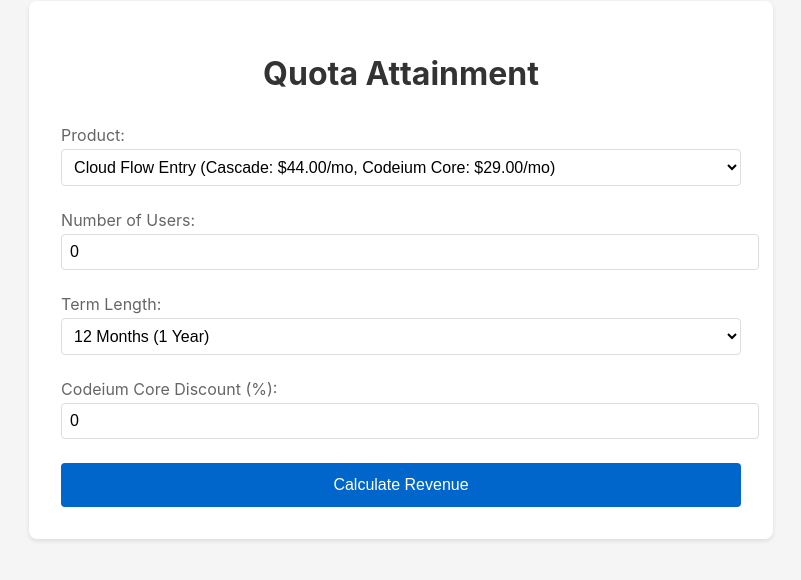
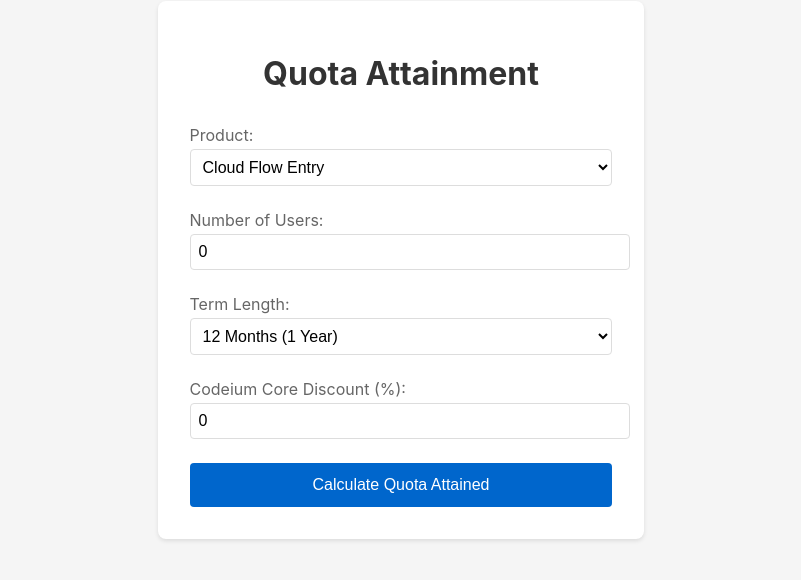
Before and after one commit to navsharma1/quota-calculator-web, a React app: page / in a window 1280 px wide. Shown: the part 146-726 px from the top of the page, without its empty margins (271-1072 px from the left). Built offline with nearby package versions, Linux system fonts and the light colour scheme.

Commit message:
Update calculator with annualized quota and term options

```diff
--- a/src/App.tsx
+++ b/src/App.tsx
@@ -41,6 +41,9 @@ const products: Product[] = [
 
 const termOptions = [
   { value: 1, label: '1 Month' },
+  { value: 3, label: '3 Months' },
+  { value: 6, label: '6 Months' },
+  { value: 9, label: '9 Months' },
   { value: 12, label: '12 Months (1 Year)' },
   { value: 24, label: '24 Months (2 Years)' },
   { value: 36, label: '36 Months (3 Years)' }
@@ -85,16 +88,17 @@ const App: React.FC = () => {
 
   const calculateRevenue = () => {
     const discountMultiplier = 1 - (discount / 100);
+    const annualizationMultiplier = 12 / termLength;
 
     // Calculate Cascade revenue and quota attainment (no discount)
     const monthlyCascadeRevenue = users * selectedProduct.cascadeListPrice;
-    const cascadeQuotaAttainment = users * selectedProduct.cascadeQuotaAttainment;
+    const cascadeQuotaAttainment = users * selectedProduct.cascadeQuotaAttainment * annualizationMultiplier;
 
     // Calculate Codeium Core revenue and quota attainment (with discount)
     const baseMonthlyCodeiumRevenue = users * selectedProduct.codeiumCoreListPrice;
     const discountedMonthlyCodeiumRevenue = baseMonthlyCodeiumRevenue * discountMultiplier;
     const monthlyDiscountAmount = baseMonthlyCodeiumRevenue - discountedMonthlyCodeiumRevenue;
-    const codeiumCoreQuotaAttainment = users * selectedProduct.codeiumCoreQuotaAttainment;
+    const codeiumCoreQuotaAttainment = users * selectedProduct.codeiumCoreQuotaAttainment * annualizationMultiplier;
 
     // Calculate total monthly revenue and quota attainment
     const monthlyTotalRevenue = monthlyCascadeRevenue + discountedMonthlyCodeiumRevenue;
@@ -139,7 +143,7 @@ const App: React.FC = () => {
           >
             {products.map(product => (
               <option key={product.name} value={product.name}>
-                {product.name} (Cascade: {formatCurrency(product.cascadeListPrice)}/mo, Codeium Core: {formatCurrency(product.codeiumCoreListPrice)}/mo)
+                {product.name}
               </option>
             ))}
           </select>
@@ -187,7 +191,7 @@ const App: React.FC = () => {
         </label>
       </div>
 
-      <button onClick={calculateRevenue}>Calculate Revenue</button>
+      <button onClick={calculateRevenue}>Calculate Quota Attained</button>
 
       {revenue && (
         <div className="result">
@@ -198,7 +202,7 @@ const App: React.FC = () => {
               <p>Monthly: {formatCurrency(revenue.cascadeRevenue.monthly)}</p>
               <p>Term Total: {formatCurrency(revenue.cascadeRevenue.term)}</p>
               <p>Annualized: {formatCurrency(revenue.cascadeRevenue.annual)}</p>
-              <p className="quota-attainment">Quota Attainment: {formatCurrency(revenue.cascadeRevenue.quotaAttainment)}</p>
+              <p className="quota-attainment">Annualized Quota Attainment: {formatCurrency(revenue.cascadeRevenue.quotaAttainment)}</p>
             </div>
 
             <div className="product-revenue">
@@ -206,7 +210,7 @@ const App: React.FC = () => {
               <p>Monthly: {formatCurrency(revenue.codeiumCoreRevenue.monthly)}</p>
               <p>Term Total: {formatCurrency(revenue.codeiumCoreRevenue.term)}</p>
               <p>Annualized: {formatCurrency(revenue.codeiumCoreRevenue.annual)}</p>
-              <p className="quota-attainment">Quota Attainment: {formatCurrency(revenue.codeiumCoreRevenue.quotaAttainment)}</p>
+              <p className="quota-attainment">Annualized Quota Attainment: {formatCurrency(revenue.codeiumCoreRevenue.quotaAttainment)}</p>
               <p className="discount">Total Discount: -{formatCurrency(revenue.codeiumCoreRevenue.discountAmount)}</p>
             </div>
 
@@ -215,7 +219,7 @@ const App: React.FC = () => {
               <p>Monthly: {formatCurrency(revenue.totalRevenue.monthly)}</p>
               <p>Term Total: {formatCurrency(revenue.totalRevenue.term)}</p>
               <p>Annualized: {formatCurrency(revenue.totalRevenue.annual)}</p>
-              <p className="quota-attainment">Total Quota Attainment: {formatCurrency(revenue.totalRevenue.quotaAttainment)}</p>
+              <p className="quota-attainment">Total Annualized Quota Attainment: {formatCurrency(revenue.totalRevenue.quotaAttainment)}</p>
             </div>
           </div>
         </div>
```
